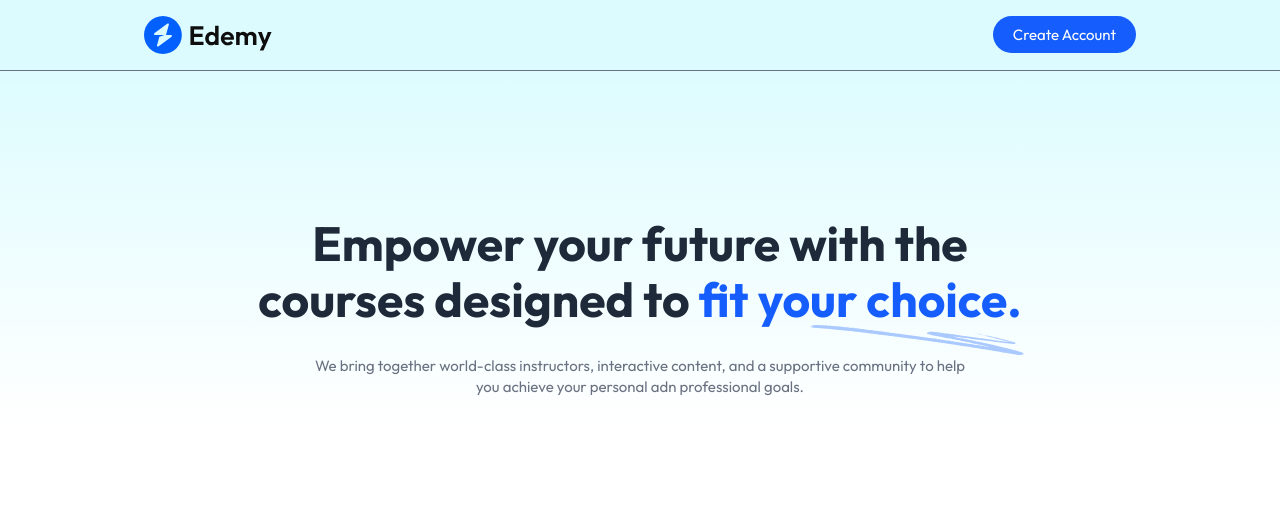
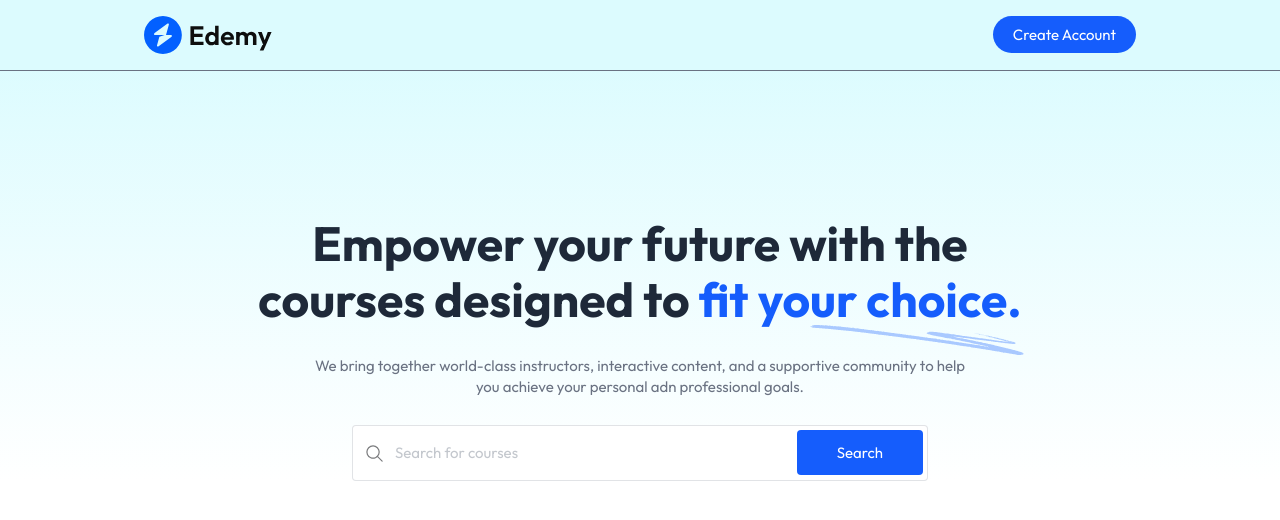
Before and after one commit to AhmedJOUALLA/EduLearn, a React (Vite) app in the folder client/: page / in a window 1280 px wide. Shown: the top 520 px of the page. Built offline with nearby package versions, Linux system fonts and the light colour scheme; no server answers.

Commit message:
add course search bar with navigation

```diff
--- a/client/src/components/student/Hero.jsx
+++ b/client/src/components/student/Hero.jsx
@@ -1,5 +1,6 @@
 
 import { assets } from '../../assets/assets'
+import SearchBar from './SearchBar'
 
 const Hero = () => {
     return (
@@ -19,6 +20,8 @@ const Hero = () => {
 
         <p className='md:hidden text-gray-500 max-w-sm mx-auto '>We bring together world-class instructors, interactive content, and a
           supportive community to help you achieve your personal adn professional goals.</p>
+        <SearchBar />
+
         </div>
     )
 }
--- a/client/src/components/student/SearchBar.jsx
+++ b/client/src/components/student/SearchBar.jsx
@@ -1,8 +1,26 @@
-const SearchBar = () => {
+import { useState } from "react";
+import { assets } from "../../assets/assets";
+import { useNavigate } from 'react-router-dom'
+const SearchBar = ({data}) => {
+
+  const navigate = useNavigate()
+
+  const [input, setInput] = useState(data ? data : '')
+
+  const onSearchHandler = (e) => {
+    e.preventDefault();
+    navigate('/course-list/' + input)
+  }
+
+
+
   return (
-    <div>
-      <h1>SearchBar</h1>
-    </div>
+      <form onSubmit={onSearchHandler} className="max-w-xl w-full md:h-14 h-12 flex items-center bg-white border border-gray-500/20 rounded">
+        <img src={assets.search_icon} alt="search_icon" className="md:w-auto w-10 px-3" />
+        <input onChange={e => setInput(e.target.value)} value={input} type="text" placeholder="Search for courses" className="w-full h-full outline-none text-gray-500/80" />
+        <button type="submit" className="bg-blue-600 rounded text-white md:px-10 px-7 md:py-3 py-2 mx-1">Search</button>
+
+      </form>
   );
 };
 
```
